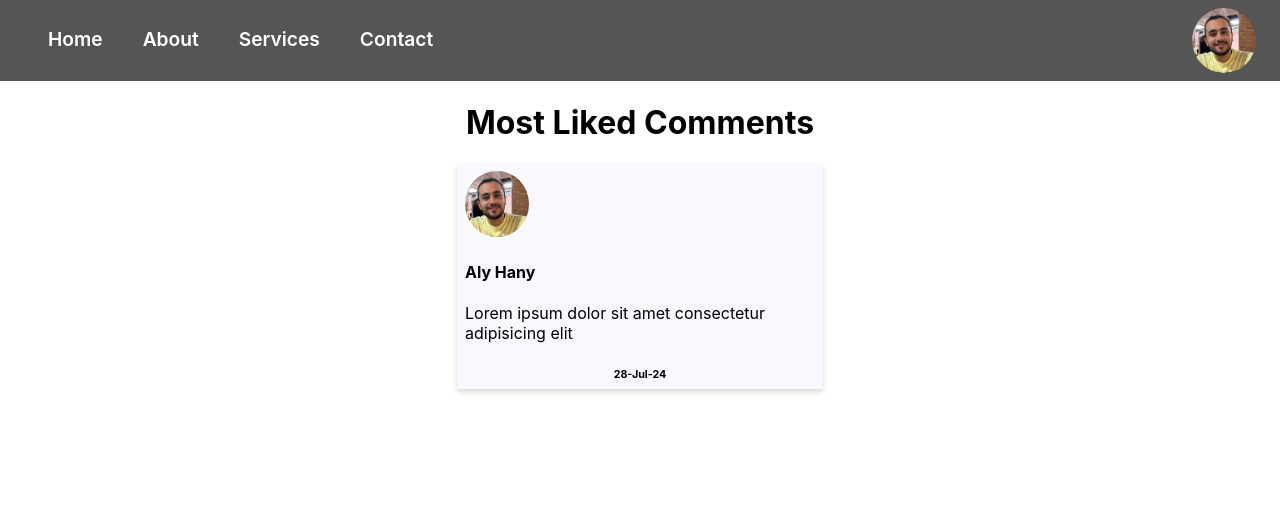
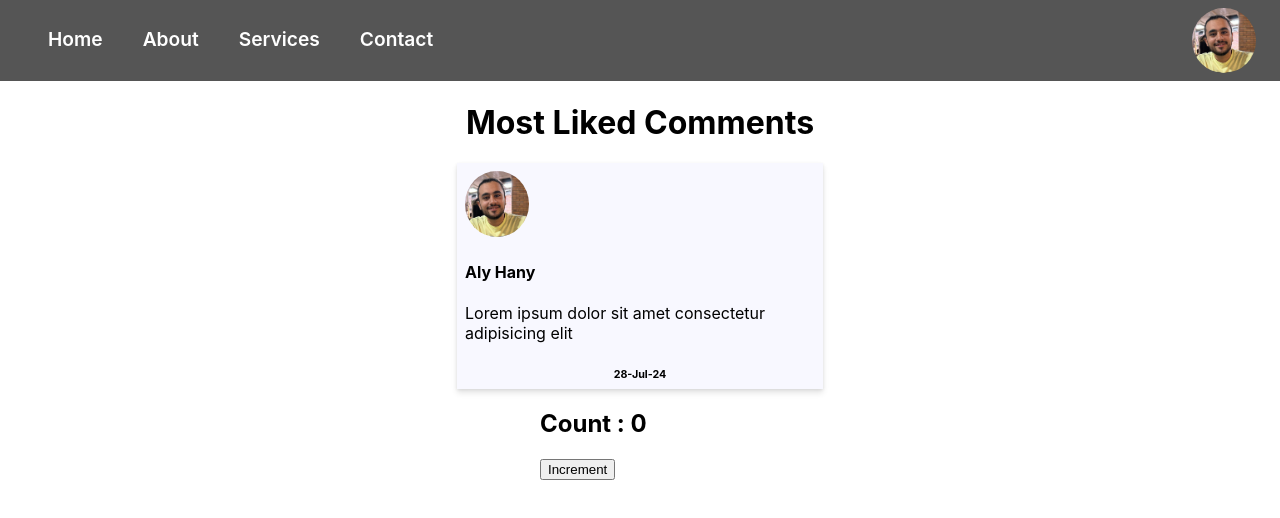
Before and after one commit to JEE18BI/ReactBlogWebsite, a React (Create React App) app: page / in a window 1280 px wide. Shown: the top 518 px of the page. Built offline with nearby package versions, Linux system fonts and the light colour scheme.

Commit message:
Counter Using useState

```diff
--- a/src/App.jsx
+++ b/src/App.jsx
@@ -1,6 +1,6 @@
 import Comment from './Components/Comment/Comment.jsx';
 import Header from './Components/Header/Header.jsx';
-
+import Counter from './Components/Counter/Counter.jsx';
 import '../src/App.css';
 export function App() {
   return(
@@ -8,6 +8,7 @@
     <Header/>
     <h1 className="Title">Most Liked Comments</h1>
    <Comment UserName="Aly Hany" Comment="Lorem ipsum dolor sit amet consectetur adipisicing elit" Date="28-Jul-24"/>
+   <Counter/>
    </div>
   )
 }
--- /dev/null
+++ b/src/Components/Counter/Counter.css
@@ -0,0 +1,4 @@
+.CounterContainer{
+    width:200px;
+    margin: auto;
+}
--- /dev/null
+++ b/src/Components/Counter/Counter.jsx
@@ -0,0 +1,14 @@
+import {useState} from 'react';
+import './Counter.css';
+const Counter = () => {
+    const [count,setCount]=useState(0);
+  return (
+    <div className="CounterContainer">
+      <h2>Count : {count}</h2>
+
+      <button onClick={()=> setCount(count+1)}>Increment</button>
+    </div>
+  )
+}
+
+export default Counter
```
